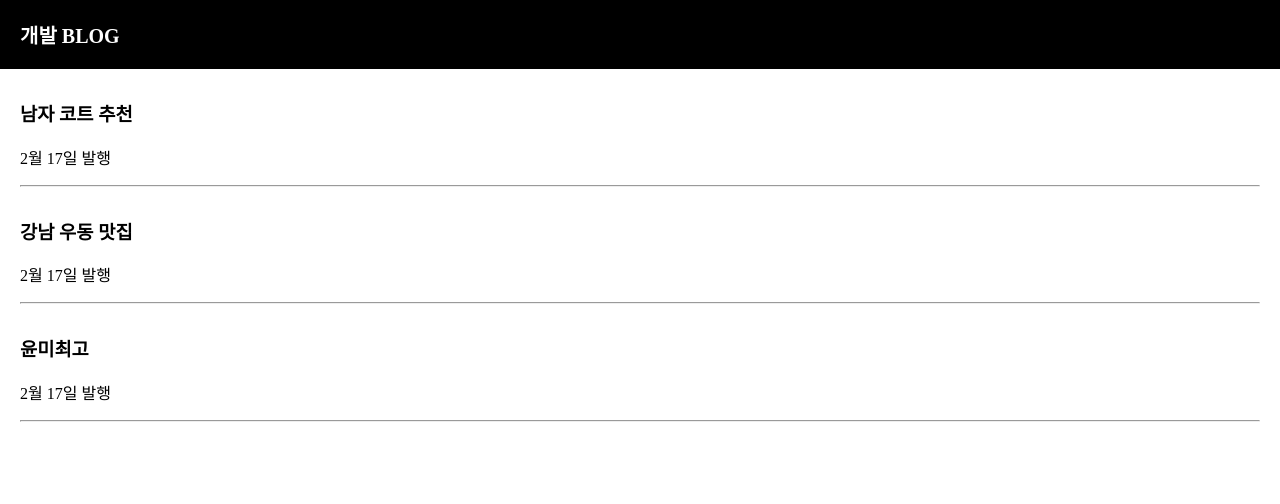
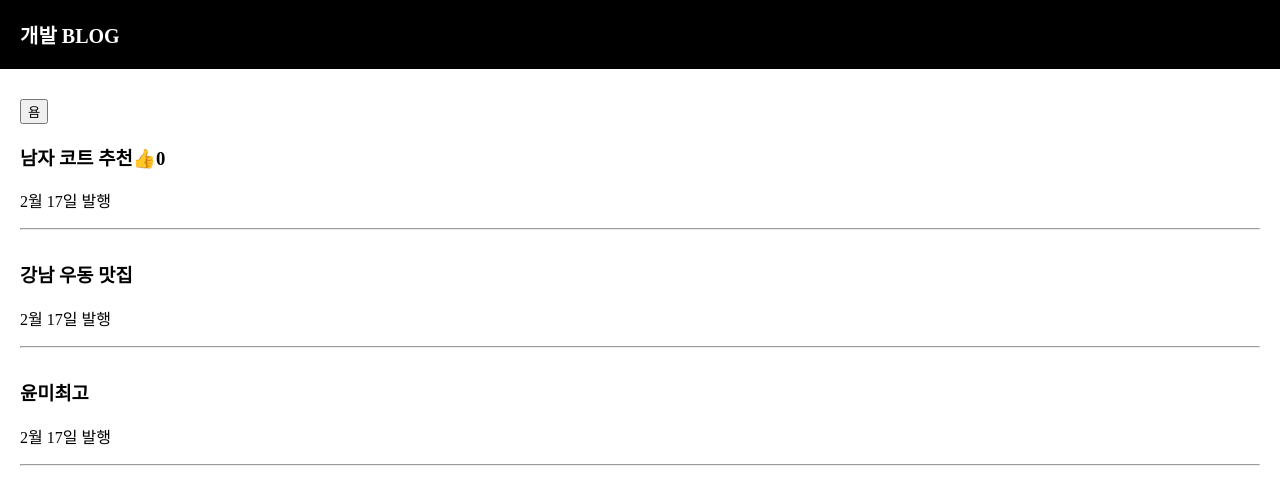
Before and after one commit to KIMYUNMEE/React_study, a React (Create React App) app: page / in a window 1280 px wide. Shown: the top 504 px of the page. Built offline with nearby package versions, Linux system fonts and the light colour scheme.

Commit message:
React공부 - state를 이용해서 버튼을 누르면 숫자 올라가기 및 블로그 수정버튼 만들기

```diff
--- a/src/App.js
+++ b/src/App.js
@@ -5,13 +5,35 @@ let posts = "강남 고기 맛집";
 let colors = { color: 'bule', fontSize: '30px' };
 function App() {
   let [글제목, 글제목변경] = useState(['남자 코트 추천', '강남 우동 맛집','윤미최고']);
+  let [따봉, 따봉변경] = useState(0);
+  function 감자() {
+    let newArray = [...글제목];
+    newArray[0] = "여자코트 추천";
+    글제목변경(newArray);
+  }
+  //글제목함수의 가나다순 정렬
+  //  function 감자() {
+  //   let 고구마 = [...글제목];
+  //   고구마.sort();
+  //   글제목변경(고구마);
+  // }
+
+//1.글제목이라는 state는 직접 수정할 수 없기 때문에 복사본을 만듭니다.
+//2.글제목이라는 state의 복사본을 만들어 newArray라는 변수에 저장합니다.
+//3.newArray의 0번째 데이터를 '여자코트 추천'으로 변경합니다.
+//4.그리고 newArray를 글제목변경() 함수 안에 넣어서 글제목 state를 변경합니다.
+//이렇게 했을 시 문제가 생기는데 1번에서 문제가 생겼습니다.
+//원래 자바스크립트 내에서 array나 object 자료형은 = 등호로 복사하시면 각각 별개의 자료형이 생성되는게 아니라 값을 공유합니다. 그렇기 때문에 복사본에 값이 변경되면 원본도 같이 변경됩니다.
+//그렇기 때문에 단독복사본을 만들기 위해서 deep copy인 ...(=spread연산자)를 이용합니다. 이러면 값공유가 되지 않고 서로 독립적인 값을 가지게 됩니다.
+//...란spread 연산자라고하는 ES6 신문법입니다. array나 object 자료형 왼쪽에 붙일 수 있으며 뜻은 중괄호나 대괄호를 벗겨주세요 라는 뜻입니다.
   return (
     <div className="App">
       <div className="black-nav">
         <div className={colors}>개발 BLOG</div>
       </div>
       <div className="list">
-        <h3>{글제목[0]}</h3>
+        <button onClick={감자}>욤</button>
+        <h3>{글제목[0]}<span onClick={() => { 따봉변경(따봉 + 1) }}>👍</span>{따봉}</h3>
         <p>2월 17일 발행</p>
         <hr/>
       </div>
@@ -41,3 +63,6 @@ export default App;
 //2))state
 //1.데이터 보관은 변수에 저장할 수 도 있지만 state에 저장할 수 있습니다.
 //2.state는 state의 값이 변경되면 새로고침 없이 html이 자동으로 재렌더링 됩니다!! 반면 변수는 값이 바뀌어도 자동으로 재렌더링, 즉 update가 되지 않습니다.
+//3.React jsx에서는 html에서 onclick를 다르게 쓰는데 1. Click이 대문자 2.{} 중괄호 사용 3.중괄호 안에 코드가 아닌 함수를 적기
+//3. 단 es6문법인 ()=>{} 화살표 함수도 사용 가능합니다. 여기에서 {}에는 일반코드도 넣을 수 있습니다.
+//4. state는 변수와는 다르게 값을 변경하실 때 지정된 변경함수를 쓰셔야합니다. => 따봉변경( 대체할 데이터 )
```
